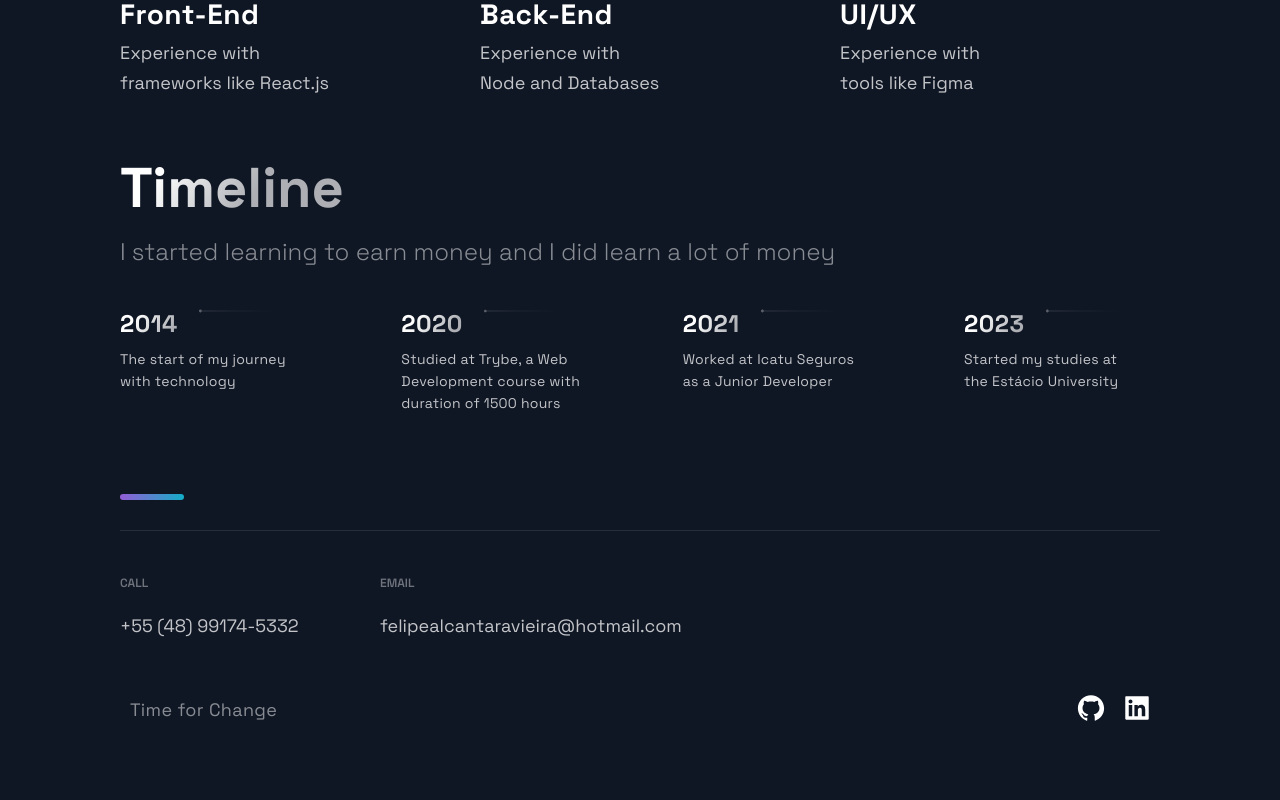
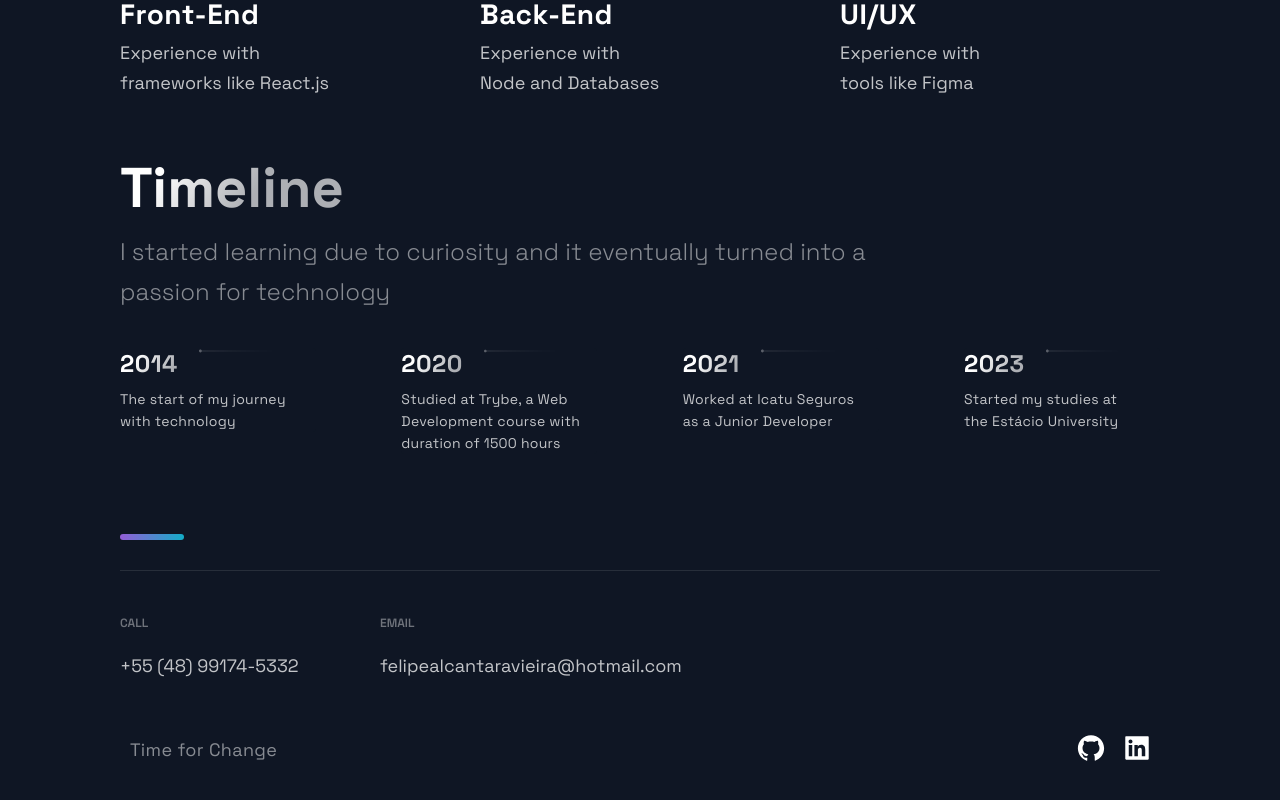
Before and after one commit to FelipeAlcantaraVieira/FelipeAlcantaraVieira.github.io, a Next.js app: page / in a window 1280 px wide. Shown: the part 2423-3223 px from the top of the page. Built offline with nearby package versions, Linux system fonts and the light colour scheme.

Commit message:
rewording timeline phrase

```diff
--- a/src/components/TimeLine/TimeLine.js
+++ b/src/components/TimeLine/TimeLine.js
@@ -46,7 +46,7 @@ const Timeline = () => {
     <Section id="about">
       <SectionTitle>Timeline</SectionTitle>
       <SectionText>
-        I started learning to earn money and I did learn a lot of money
+        I started learning due to curiosity and it eventually turned into a passion for technology
       </SectionText>
       <CarouselContainer ref={carouselRef} onScroll={handleScroll}>
         <>
```
